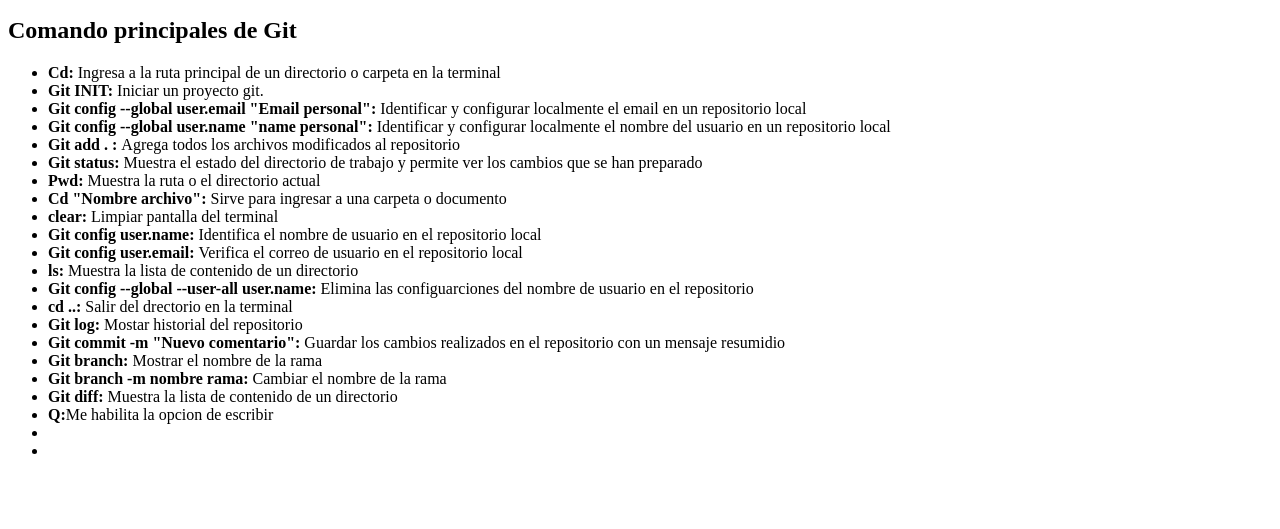
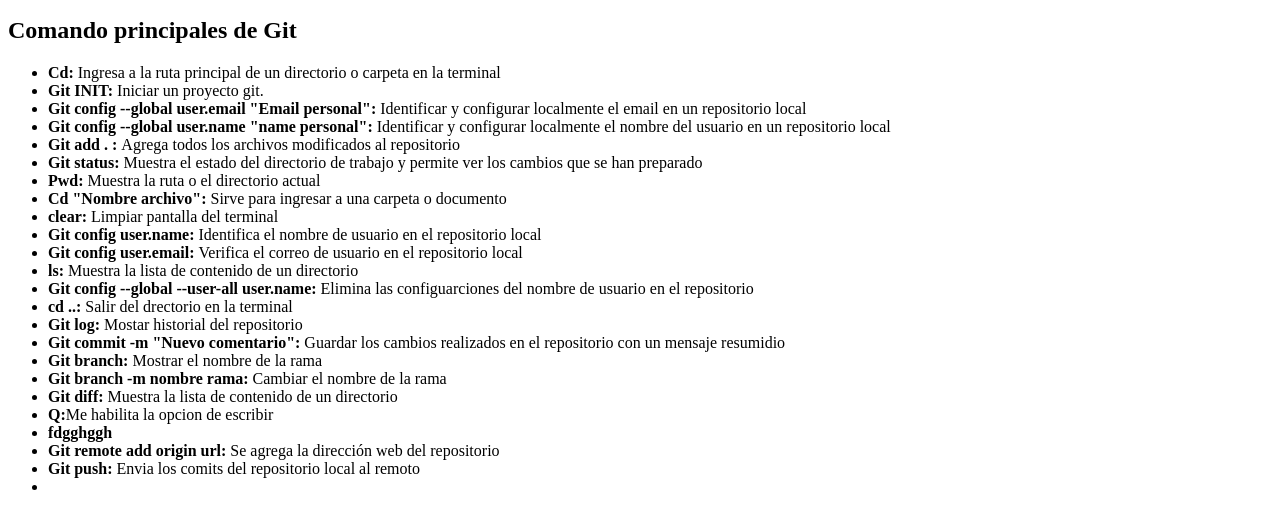
Before and after one commit to JuanManuelTrujillo/ADSO_2502629, a plain HTML site: page Ejercicio 1/index.html in a window 1280 px wide. Shown: the part 119-648 px from the top of the page. Drawn offline with Linux system fonts and the light colour scheme.

Commit message:
se agregó a githab

```diff
--- a/Ejercicio 1/index.html
+++ b/Ejercicio 1/index.html
@@ -33,7 +33,9 @@
         <li><b>Git branch -m nombre rama: </b>Cambiar el nombre de la rama</li>
         <li><b>Git diff: </b>Muestra la lista de contenido de un directorio</li>
         <li><b>Q:</b>Me habilita la opcion de escribir</li>
-        <li><b></b></li>
+        <li><b>fdgghggh</b></li>
+        <li><b>Git remote add origin url: </b>Se agrega la dirección web del repositorio</li>
+        <li><b>Git push: </b>Envia los comits del repositorio local al remoto</li>
         <li><b></b></li>
     </ul>
 </body>
```
